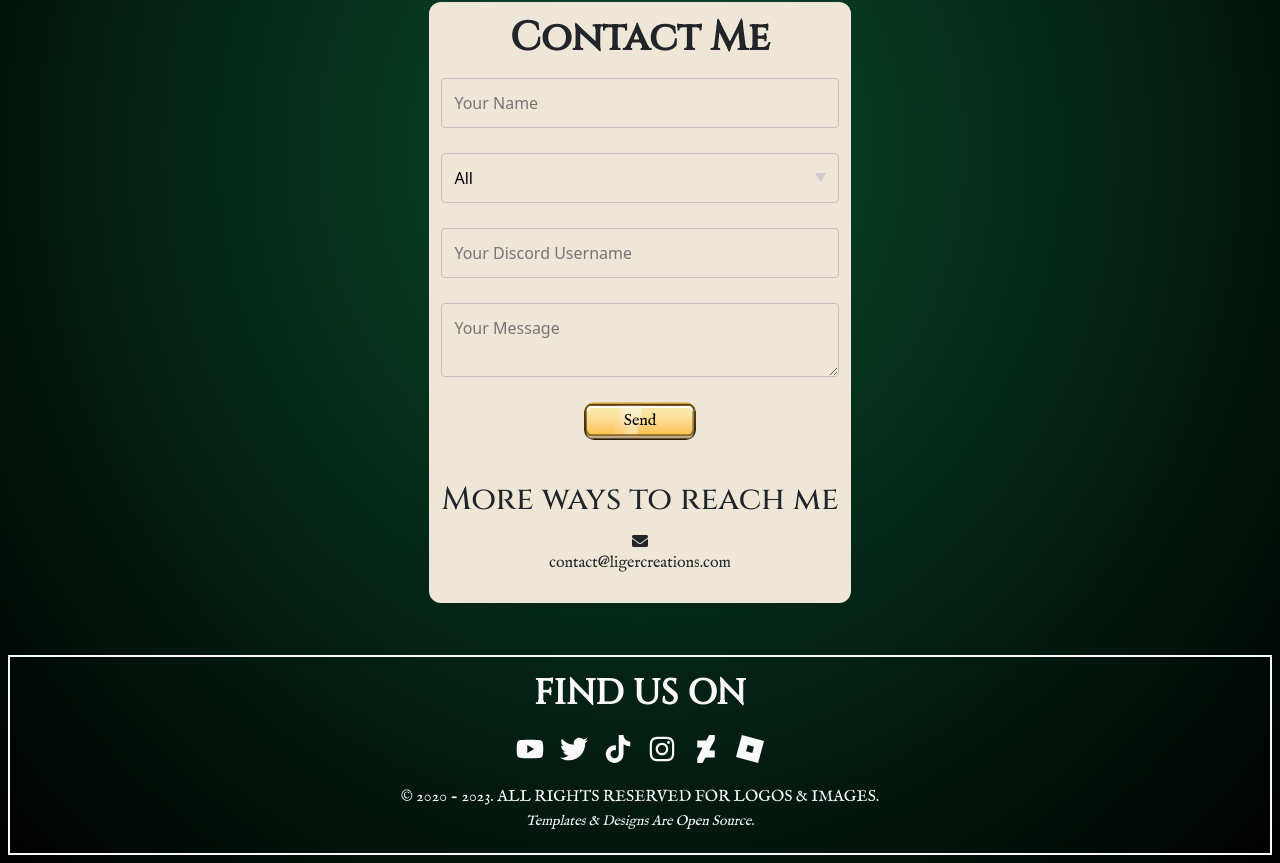
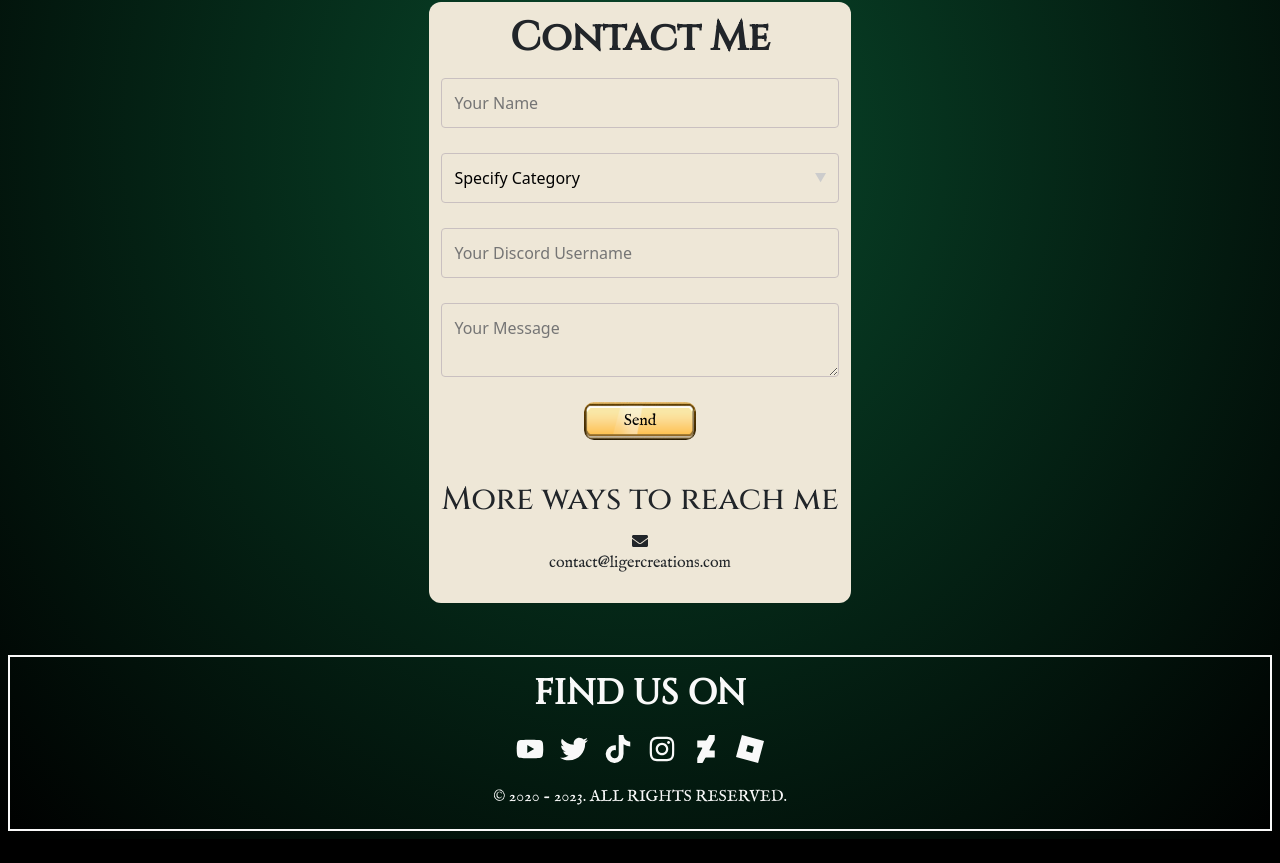
Before and after one commit to ImLionelGitz/Website, a Next.js app: page /contact in a window 1280 px wide. Shown: the part 562-1425 px from the top of the page. After the commit the page ends 1401 px from the top, so only its background shows below. Built offline with nearby package versions, Linux system fonts and the light colour scheme.

Commit message:
New Update

```diff
--- a/src/app/contact/page.tsx
+++ b/src/app/contact/page.tsx
@@ -5,7 +5,7 @@ import Header from '@/components/universal/high_levels/Header'
 export default function Contact() {
    return (
       <main>
-         <Header imageUrl="/Contact.jpeg" text={''} />
+         <Header imageUrl="/Contact.jpeg" />
 
          <ContactForm />
 
--- a/src/app/page.tsx
+++ b/src/app/page.tsx
@@ -43,7 +43,7 @@ export default function Home() {
 
    return (
       <main>
-         <Header imageUrl="/castle.png" text="lololololol" />
+         <Header imageUrl="/castle.png" />
 
          <section className={style.WorksSection}>
             <div
--- a/src/components/contact/ContactForm/index.module.scss
+++ b/src/components/contact/ContactForm/index.module.scss
@@ -33,6 +33,11 @@
                 padding: 12px 40px 12px 12px;
                 font-size: 16px;
             }
+
+            p {
+                color: var(--theme-color);
+                white-space: break-spaces;
+            }
         }
     }
 }
--- a/src/components/contact/ContactForm/index.tsx
+++ b/src/components/contact/ContactForm/index.tsx
@@ -3,44 +3,76 @@
 import Button from '@/components/universal/low_levels/Button'
 import style from './index.module.scss'
 import DropDown from '@/components/universal/low_levels/Dropdown'
-import { useEffect, useState } from 'react'
+import { ChangeEvent, MouseEvent, useEffect, useState } from 'react'
 import { FaEnvelope } from 'react-icons/fa'
+import { Botghost } from '@/helpers/enums'
+
+type MergedElem = HTMLInputElement & HTMLTextAreaElement
 
 export default function ContactForm() {
-   const [form, setForm] = useState({
+   const [form, setForm] = useState<contactData>({
       name: '',
-      type: '',
-      email: '',
+      category: '',
+      discord: '',
       message: '',
    })
    const [status, setStatus] = useState('')
    const [reveal, setShow] = useState(false)
 
-   // const handleChange = (_) => {
-   //    setForm({ ...form, [e.target.name]: e.target.value })
-   // }
+   const category: dropdownOption[] = [
+      {
+         label: 'Goku',
+         value: 'goku',
+      },
+
+      {
+         label: 'Raditz',
+         value: 'raditz',
+      },
+   ]
+
+   const handleChange = (e: ChangeEvent<MergedElem>) => {
+      setForm({ ...form, [e.target.name]: e.target.value })
+   }
 
    useEffect(() => {
       setTimeout(() => setShow(true), 350)
    }, [])
 
-   // const handleSubmit = async (e) => {
-   //     e.preventDefault();
-   //     setStatus('Sending...');
+   const handleSubmit = async (e: MouseEvent<HTMLButtonElement>) => {
+      e.preventDefault()
+      setStatus('Sending...')
 
-   //     const res = await fetch('/api/contact', {
-   //         method: 'POST',
-   //         headers: { 'Content-Type': 'application/json' },
-   //         body: JSON.stringify(form),
-   //     });
+      const { name, category, discord } = form
 
-   //     if (res.ok) {
-   //         setStatus('Message sent!');
-   //         setForm({ name: '', email: '', message: '' });
-   //     } else {
-   //         setStatus('Failed to send message.');
-   //     }
-   // };
+      if (!name || !category || !discord) {
+         setStatus('Complete the form!')
+         return
+      }
+
+      try {
+         const res = await fetch('https://corsproxy.io/?url=' + Botghost.URL, {
+            method: 'POST',
+            headers: {
+               'Content-Type': 'application/json',
+               Authorization: Botghost.KEY,
+            },
+            body: JSON.stringify(form),
+         })
+
+         if (res.ok) {
+            setStatus('Message sent!')
+            setForm({
+               name: '',
+               discord: '',
+               message: '',
+               category: '',
+            })
+         }
+      } catch (err) {
+         setStatus(`Failed to send message. \n ${err}`)
+      }
+   }
 
    return (
       <div
@@ -54,25 +86,25 @@ export default function ContactForm() {
                   name="name"
                   placeholder="Your Name"
                   value={form.name}
-                  //onChange={handleChange}
+                  onChange={handleChange}
                   required
                />
 
                <DropDown
-                  label={''}
-                  options={[]}
-                  display={''}
+                  options={category}
+                  display={form.category}
                   color="black"
-                  onChange={function (option: string): void {
-                     throw new Error('Function not implemented.')
+                  noAll
+                  onChange={(option) => {
+                     setForm({ ...form, category: option })
                   }}
                />
 
                <input
                   name="discord"
                   placeholder="Your Discord Username"
-                  value={form.email}
-                  //onChange={handleChange}
+                  value={form.discord}
+                  onChange={handleChange}
                   required
                />
 
@@ -80,12 +112,12 @@ export default function ContactForm() {
                   name="message"
                   placeholder="Your Message"
                   value={form.message}
-                  //onChange={handleChange}
+                  onChange={handleChange}
                   required
                />
 
                <div>
-                  <Button text="Send" />
+                  <Button text="Send" onClick={handleSubmit} />
                </div>
 
                <p>{status}</p>
--- a/src/components/universal/high_levels/Footer/index.tsx
+++ b/src/components/universal/high_levels/Footer/index.tsx
@@ -28,7 +28,6 @@ export default function Footer() {
       'https://www.roblox.com/groups/4708773/Liger',
    ]
 
-   const mySite = 'https://github.com/ImLionelGitz/My-Site'
    const date = new Date().getFullYear()
 
    return (
@@ -50,18 +49,7 @@ export default function Footer() {
             })}
          </div>
 
-         <p>
-            © 2020 - {date}. all rights reserved for logos & images. <br />
-            <span className="small text-capitalize">
-               <em>
-                  templates & designs are{' '}
-                  <a target="_blank" href={mySite}>
-                     open source
-                  </a>
-                  .
-               </em>
-            </span>
-         </p>
+         <p>© 2020 - {date}. all rights reserved.</p>
       </div>
    )
 }
--- a/src/components/universal/low_levels/Button/index.tsx
+++ b/src/components/universal/low_levels/Button/index.tsx
@@ -1,10 +1,11 @@
 import Link from 'next/link'
 import styles from './index.module.scss'
+import { MouseEvent } from 'react'
 
 interface Button {
    text: string
    href?: string
-   onClick?: () => void
+   onClick?: (e: MouseEvent<HTMLButtonElement>) => void
 }
 
 export default function Button({ text, href, onClick }: Button) {
--- a/src/components/universal/low_levels/Dropdown/index.tsx
+++ b/src/components/universal/low_levels/Dropdown/index.tsx
@@ -1,15 +1,16 @@
 import style from './index.module.scss'
 
 interface DropDown {
-   label: string
+   label?: string
    options: dropdownOption[]
    display: string
    color?: string
+   noAll?: boolean
    onChange: (option: string) => void
 }
 
 export default function Dropdown(props: DropDown) {
-   const { label, options, display, color, onChange } = props
+   const { label, options, display, color, noAll, onChange } = props
 
    return (
       <div className={style.dropDown}>
@@ -18,11 +19,17 @@ export default function Dropdown(props: DropDown) {
          <div className={style.daSelector}>
             <select
                id={label}
-               value={display}
+               value={display ? display : 'specify'}
                onChange={(e) => onChange(e.target.value)}
                style={{ color: color ? color : '#c9c0c0' }}
             >
-               <option value="all">All</option>
+               {noAll ? (
+                  <option disabled value="specify">
+                     Specify Category
+                  </option>
+               ) : (
+                  <option value="all">All</option>
+               )}
 
                {options.map((opt) => (
                   <option key={opt.value} value={opt.value}>
--- a/src/helpers/enums.ts
+++ b/src/helpers/enums.ts
@@ -18,6 +18,11 @@ export enum Pages {
    VIDEOS = 'videos',
 }
 
+export enum Botghost {
+   URL = 'https://api.botghost.com/webhook/1456828680557822206/3xzxg3oyyty3kmbx89ugb',
+   KEY = 'daa671347fba170414b0ad30eda1e970fa8fb1feb22f867613860f6d283c6797',
+}
+
 export enum MyParams {
    MEDIA,
    CODES,
```
Also changed, not shown: global.d.ts (+7 -0 lines).
